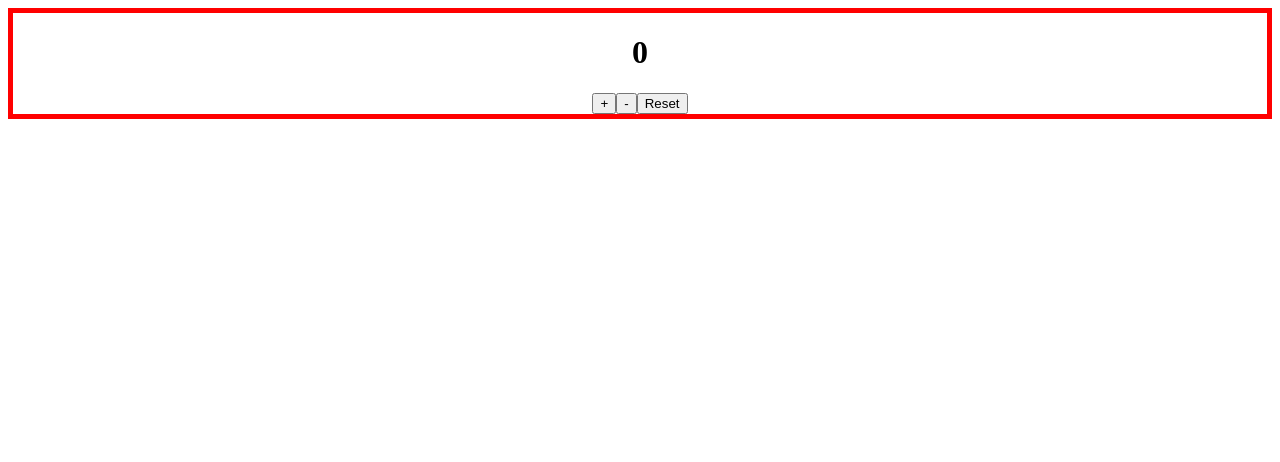
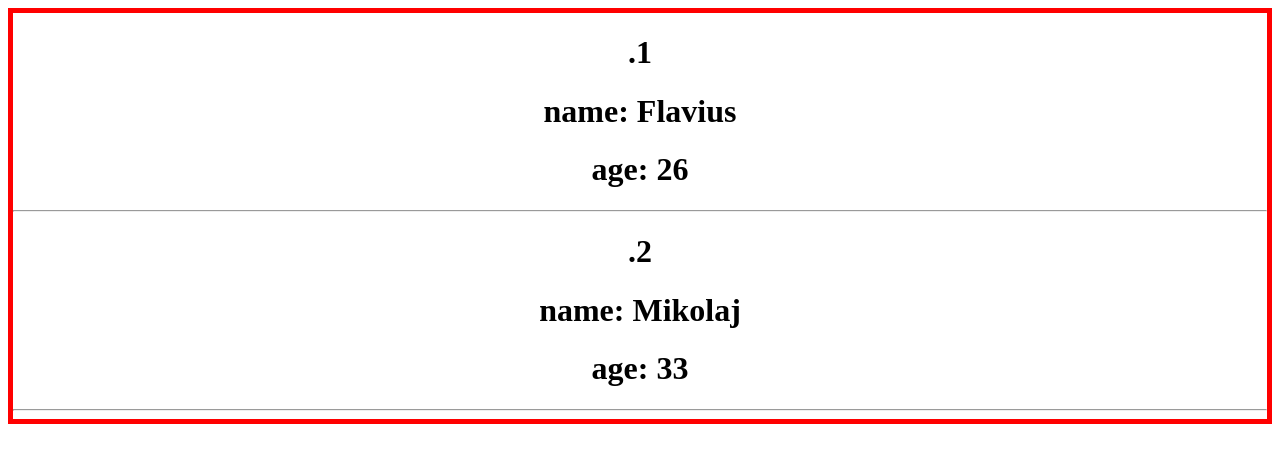
Before and after one commit to Beji96/Develhope-react-exercise, a React (Create React App) app: page / in a window 1280 px wide. Shown: the top 462 px of the page. Built offline with nearby package versions, Linux system fonts and the light colour scheme.

Commit message:
done useMemo

```diff
--- a/src/App.js
+++ b/src/App.js
@@ -1,14 +1,10 @@
 import "./App.css";
-import useCounter from "./useCounter";
+import FilteredList from "./FilteredList";
+
 function App() {
-  const { counter, onIncrement, onDecrement, onReset } = useCounter();
-
   return (
     <div className="App">
-      <h1>{counter}</h1>
-      <button onClick={onIncrement}>+</button>
-      <button onClick={onDecrement}>-</button>
-      <button onClick={onReset}>Reset</button>
+      <FilteredList />
     </div>
   );
 }
--- /dev/null
+++ b/src/FilteredList.jsx
@@ -0,0 +1,45 @@
+import { useMemo } from "react";
+
+export default function FilteredList() {
+  const list = [
+    {
+      id: 1,
+      name: "Flavius",
+      age: 26,
+    },
+    {
+      id: 2,
+      name: "Mikolaj",
+      age: 33,
+    },
+    {
+      id: 3,
+      name: "Mathias",
+      age: 15,
+    },
+    {
+      id: 4,
+      name: "Karimi",
+      age: 12,
+    },
+  ];
+  function filteredList() {
+    return list.filter((item) => item.age > 18);
+  }
+  const result = useMemo(() => filteredList(), [list]);
+
+  return (
+    <div>
+      {result.map((item) => {
+        return (
+          <div>
+            <h1>.{item.id}</h1>
+            <h1>name: {item.name}</h1>
+            <h1>age: {item.age}</h1>
+            <hr />
+          </div>
+        );
+      })}
+    </div>
+  );
+}
```
Also changed, not shown: src/CardDetails.jsx (deleted, +0 -10 lines), src/ClickCount.jsx (deleted, +0 -8 lines), src/Costumer.jsx (deleted, +0 -19 lines), src/Counter.jsx (deleted, +0 -22 lines), src/DisplayLanguage.jsx (deleted, +0 -24 lines), src/GithubUser.jsx (deleted, +0 -15 lines), src/GithubUserList.jsx (deleted, +0 -25 lines).
